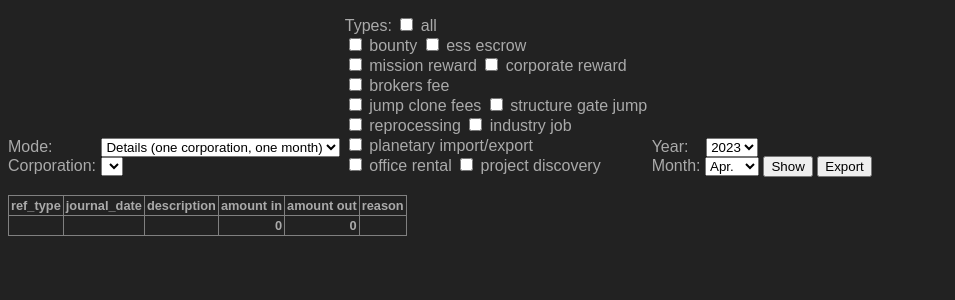
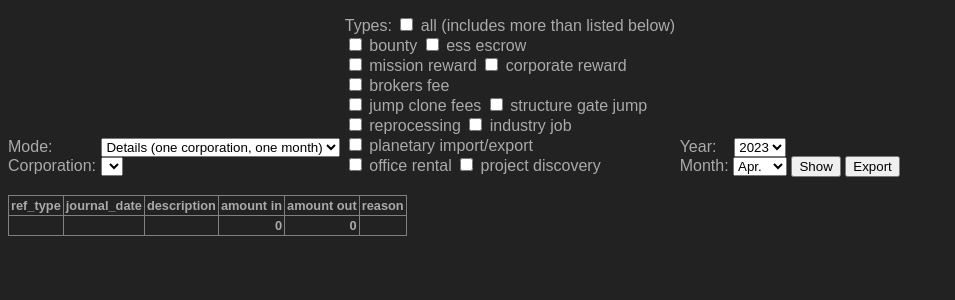
Before and after one commit to tkhamez/finance-check, a Flask app: page / in a window 1280 px wide. Shown: the part 29-329 px from the top of the page, without its empty margins (0-955 px from the left). Run offline with Flask 2, Linux system fonts and the light colour scheme; the visitor is signed in with stand-in values (Sample User, id 1); data that the repository does not hold is empty.

Commit message:
Add text.

```diff
--- a/web/templates/index.html
+++ b/web/templates/index.html
@@ -58,7 +58,7 @@
                 <label>
                     {% if params.type_all == '1' %} {% set checked_all = 'checked' %} {% endif %}
                     <input name="type_all" type="checkbox" value="1" {{ checked_all }}>
-                    all
+                    all (includes more than listed below)
                 </label>
                 <br>
                 <label>
```
